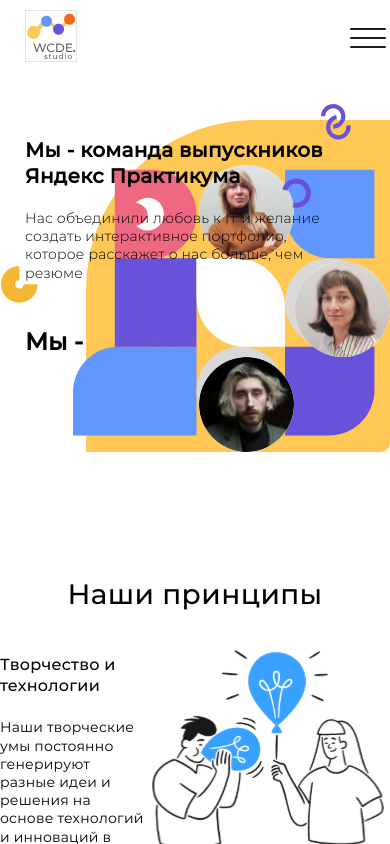
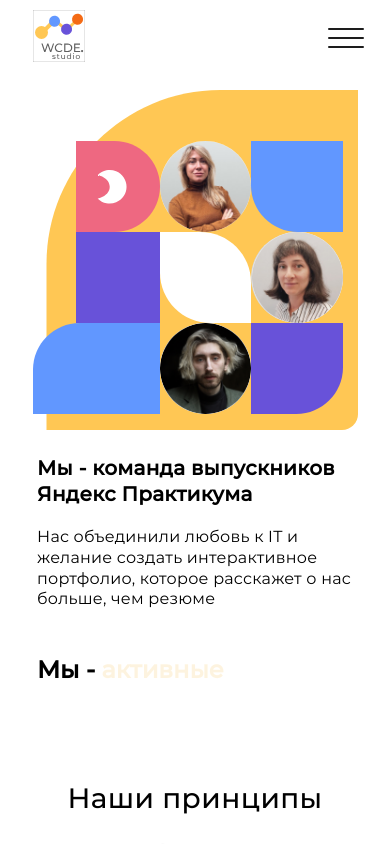
Before and after one commit to DarkwingDuck255/team-pet-project, a React (Create React App) app: page / in a window 390 px wide. Shown: the top 844 px of the page. Built offline with nearby package versions, Linux system fonts and the light colour scheme.

Commit message:
адаптация

```diff
--- a/package.json
+++ b/package.json
@@ -10,6 +10,7 @@
     "react": "^18.2.0",
     "react-dom": "^18.2.0",
     "react-router-dom": "^6.3.0",
+    "react-router-hash-link": "^2.4.3",
     "react-scripts": "5.0.1",
     "web-vitals": "^2.1.4"
   },
--- a/src/components/Footer/Footer.css
+++ b/src/components/Footer/Footer.css
@@ -18,7 +18,7 @@
     justify-content: flex-start;
     height: 100%;
     gap: 50px;
-    margin-left: 10%;
+    margin-left: 6%;
 }
 
 .footer__project {
@@ -63,7 +63,7 @@
     display: flex;
     flex-direction: column;
     justify-content: flex-start;
-    margin-right: 10%;
+    margin-right: 4%;
     align-self: flex-start;
     max-width: 250px;
     width: 100%;
@@ -116,10 +116,6 @@
         max-width: 200px;
     }
 
-    .footer__project:last-of-type {
-        margin-top: -125px;
-    }
-
     .footer__project-header {
         font-size: 16px;
     }
@@ -131,7 +127,7 @@
     .footer__contact-us {
         max-width: 250px;
         width: 100%;
-        margin-right: 5%;
+        margin-right: 3%;
     }
 
     .footer__contact-us-text {
@@ -146,3 +142,35 @@
         font-size: 14px;
     }
 }
+
+@media screen and (max-width: 951px) {
+    .footer__project:last-of-type {
+        margin-top: -125px;
+    }
+}
+
+@media screen and (max-width: 731px) {
+    .footer{
+        flex-direction: column;
+        max-width: 731px;
+    }
+
+    .footer__project-wrapepr {
+        flex-direction: column;
+        max-width: 731px;
+        width: auto;
+        align-self: start;
+        margin-left: 3%;
+    }
+
+    .footer__contact-us {
+        margin-right: 0;
+        margin-left: 3%;
+    }
+
+
+    .footer__project:last-of-type {
+        margin-top: 0;
+    }
+
+}
--- a/src/components/Footer/Footer.js
+++ b/src/components/Footer/Footer.js
@@ -1,5 +1,6 @@
 import React from "react";
 import { Link } from 'react-router-dom';
+import { HashLink } from 'react-router-hash-link';
 import './Footer.css';
 import letter from '../../images/letter.svg';
 
@@ -12,19 +13,19 @@
 
 
                 <div className="footer__project">
-                    <h4 className="footer__project-header">
+                    <Link to='/' className="footer__project-header common__link">
                         Проект
-                    </h4>
+                    </Link>
                     <div className="footer__project-list">
                         {/* <p className="footer__project-list-item">
                             О нас
                         </p> */}
-                        <p className="footer__project-list-item">
+                        <HashLink to='/#principals' className="footer__project-list-item common__link">
                             Наши принципы
-                        </p>
-                        <p className="footer__project-list-item">
+                        </HashLink>
+                        <HashLink to='/#tools' className="footer__project-list-item common__link">
                             Инструменты
-                        </p>
+                        </HashLink>
                     </div>
 
                 </div>
@@ -65,9 +66,9 @@
                 </div>
 
                 <div className="footer__project">
-                    <h4 className="footer__project-header">
+                    <Link to="/404" className="footer__project-header common__link">
                         Кейсы
-                    </h4>
+                    </Link>
                     {/* <div className="footer__project-list">
                         <p className="footer__project-list-item">
                             Наш сайт
@@ -85,7 +86,7 @@
                 </h4>
                 <div className="footer__contact-us-wrapper">
                     <img className="footer__contact-us-image" alt="напишите нам" src={letter} />
-                    <p className="footer__contact-us-email">wcde-studio@yandex.ru</p>
+                    <a href="mailto:wcde-studio@yandex.ru" className="footer__contact-us-email common__link">wcde-studio@yandex.ru</a>
                 </div>
             </div>
 
--- a/src/components/Header/Header.css
+++ b/src/components/Header/Header.css
@@ -1,12 +1,12 @@
 .header {
-    /* padding-top: 20px; */
     max-width: 1290px;
     width: 100%;
     display: flex;
     justify-content: center;
     padding-bottom: 124px;
-    overflow: hidden;
+    overflow: visible;
     position: relative;
+    flex-direction: column;
 }
 
 
@@ -70,7 +70,8 @@
     align-items: center;
     margin: 0;
     position: absolute;
-    left: 0px;
+    top: 0;
+    left: 0;
     z-index: 4;
     margin-left: 71px;
 }
@@ -259,6 +260,10 @@
     position: absolute;
     right: 0;
     bottom: 0;
+    background-image: url('../../images/figures-group.svg');
+    background-repeat: no-repeat;
+    background-size: 660px;
+    border-radius: 0 0 16px 0;
 }
 
 .header__image-figures {
@@ -282,10 +287,10 @@
 .header__images-face-olga {
     display: flex;
     position: absolute;
-    top: 70px;
-    right: 195px;
-    max-height: 194px;
-    max-width: 194px;
+    top: 104px;
+    right: 219px;
+    max-height: 184px;
+    max-width: 184px;
     width: 100%;
     border-radius: 50%;
 }
@@ -293,10 +298,10 @@
 .header__images-face-ilya {
     display: flex;
     position: absolute;
-    bottom: 0;
-    right: 195px;
-    max-height: 194px;
-    max-width: 194px;
+    bottom: 0px;
+    right: 219px;
+    max-height: 184px;
+    max-width: 184px;
     width: 100%;
     border-radius: 50%;
 }
@@ -304,10 +309,10 @@
 .header__images-face-ekaterina {
     display: flex;
     position: absolute;
-    top: 265px;
-    right: 0;
-    max-height: 194px;
-    max-width: 194px;
+    top: 287px;
+    right: 34px;
+    max-height: 184px;
+    max-width: 184px;
     width: 100%;
     border-radius: 50%;
 }
@@ -393,6 +398,13 @@
     }
 } */
 
+@media screen and (max-width: 1286px) {
+    .header {
+        overflow: hidden;
+    }
+}
+
+
 @media screen and (max-width:1024px) {
     .header {
         max-width: 677px;
@@ -410,9 +422,9 @@
     }
 
     .header__imgaes-block {
-        max-width: 317px;
-        max-height: 347px;
-        /* width: 100%; */
+        max-width: 325px;
+        max-height: 340px;
+        background-size: 326px
     }
 
     .header__nav-and-title-wrapper {
@@ -481,21 +493,21 @@
     }
 
     .header__images-face-olga {
-        max-width: 95px;
-        top: 60px;
-        right: 96px;
+        max-width: 91px;
+        top: 51px;
+        right: 107px;
     }
 
     .header__images-face-ilya {
-        max-width: 95px;
-        bottom: 0px;
-        right: 96px;
+        max-width: 91px;
+        bottom: 16px;
+        right: 107px;
     }
 
     .header__images-face-ekaterina {
-        max-width: 95px;
-        top: 157px;
-        right: 0px;
+        max-width: 91px;
+        top: 142px;
+        right: 15px;
     }
 
     .header__figure-one {
@@ -522,9 +534,17 @@
 
 }
 
+@media screen and (max-width:710px) {
+    .header {
+        overflow: hidden;
+    }
+}
+
 @media screen and (max-width: 600px) {
     .header {
         max-width: 600px;
+        align-items: center;
+        padding-bottom: 0;
     }
 
 
@@ -538,6 +558,7 @@
     .header__nav-and-title-wrapper {
         margin-left: 25px;
         margin-right: 25px;
+        margin-top: -12px;
     }
 
     .header__nav-button {
@@ -549,7 +570,7 @@
         width: 44px;
         background-color: transparent;
         cursor: pointer;
-        margin-right: 0;
+        margin-right: 15px;
     }
 
     .header__mobile-nav {
@@ -628,7 +649,8 @@
         width: 25px;
         background-color: transparent;
         cursor: pointer;
-        margin-right: 5px;
+        margin-right: 15px;
+        background-repeat: no-repeat;
     }
 
     .header__rectangle-one {
@@ -640,15 +662,59 @@
         box-shadow: none;
         border-radius: 0;
         flex-direction: column-reverse;
-        height:auto;
-    }
-
-    .header__imgaes-block {
-        max-width: none;
-
+        height: auto;
+        align-items: center;
     }
 
     .header__logo-link {
         margin-left: 25px;
     }
+
+    .header__imgaes-block {
+        margin-top: 90px;
+        width: 326px;
+        height: 341px;
+        position: relative;
+    }
+
+    .header__images-face-olga {
+        max-width: 91px;
+        top: 51px;
+        right: 107px;
+    }
+
+    .header__images-face-ilya {
+        max-width: 91px;
+        bottom: 16px;
+        right: 107px;
+    }
+
+    .header__images-face-ekaterina {
+        max-width: 91px;
+        top: 142px;
+        right: 15px;
+    }
+
+    .header__figure-two {
+        display: none;
+    }
+
+    .header__figure-three {
+        display: none;
+    }
+
+    .header__figure-four {
+        display: none;
+    }
+
+    .header__about-us {
+        font-weight: 400;
+        font-size: 16px;
+    }
 }
+
+@media screen and (max-width: 400px) {
+    .header {
+        max-width: 375px;
+    }
+}
--- a/src/components/Header/Header.js
+++ b/src/components/Header/Header.js
@@ -176,7 +176,7 @@
 
                         {/* <div className='header__images-block-wrapper'> */}
                         {/* <img className='header__image-figures' src={figures} alt='набор нестандартных фигур' /> */}
-                        <img className='header__image-yellow-rectangle' src={rectangle} alt='нестандартная фоновая фигура' />
+                        {/* <img className='header__image-yellow-rectangle' src={rectangle} alt='нестандартная фоновая фигура' /> */}
                         {/* </div> */}
                     </div>
                 </div>
--- a/src/components/Principals/Principals.css
+++ b/src/components/Principals/Principals.css
@@ -24,6 +24,7 @@
     text-align: right;
     border: solid 1px #38A1FF;
     border-radius: 20px;
+    box-sizing: border-box;
 }
 
 .principals__subtitle-and-descr {
@@ -167,3 +168,21 @@
         max-width: 244px;
     }
 }
+
+@media screen and (max-width: 700px) {
+
+    .principals__right-sided-pic {
+        flex-direction: column-reverse;
+        align-items: center;
+    }
+
+    .principals__right-sided-pic:nth-of-type(2n){
+        flex-direction: column-reverse;
+        align-items: center;
+        border: none;
+    }
+
+    .principals__subtitle-and-descr {
+        text-align: center;
+    }
+}
--- a/src/components/Principals/Principals.js
+++ b/src/components/Principals/Principals.js
@@ -15,7 +15,7 @@
 function Principals() {
 
     return (
-        <section className="principals">
+        <section className="principals" id="principals">
             <img src={figure1} className='principals__figure-one' alt="абстрактная геометрическая фигура" />
             <img src={figure2} className='principals__figure-two' alt="абстрактная геометрическая фигура" />
             <img src={figure3} className='principals__figure-three' alt="абстрактная геометрическая фигура" />
--- a/src/components/Tools/Tools.css
+++ b/src/components/Tools/Tools.css
@@ -27,23 +27,20 @@
 
 .tools__spoiler {
     max-width: 922px;
-    height: 68px;
+    max-height: 68px;
     width: 100%;
-    /* display: flex; */
-    /* flex-direction: column; */
-    /* justify-content: baseline; */
     border-radius: 20px;
-    /* margin-bottom: 28px; */
 }
 
 .tools__spoiler_open {
-    height: 200px;
-    transition: height .4s ease-in-out;
+    height: auto;
+    max-height: 200px;
+    transition: max-height .4s ease-in-out;
 }
 
 .tools__spoiler_close {
     /* height: 68px; */
-    transition: height .4s ease-in-out;
+    transition: max-height .4s ease-in-out;
 }
 
 .tools__spoilers-wrap {
@@ -126,6 +123,7 @@
     max-width: 626px;
     width: 100%;
     padding-bottom: 127px;
+    z-index: 1;
 }
 
 .tools__summary-text {
@@ -155,7 +153,7 @@
 
 .tools__summary-link:hover {
     color: chocolate;
-    transition:  all 0.5s ease-in-out;
+    transition: all 0.5s ease-in-out;
     opacity: 0.6;
 }
 
@@ -169,7 +167,7 @@
     padding-top: 16px;
     height: fit-content;
     opacity: 0;
-
+    margin-bottom: 25px;
 }
 
 .tools__spoiler-description-wrapp_open {
@@ -181,7 +179,7 @@
 
 .tools__spoiler-description-wrapp_close {
     /* visibility: hidden; */
-    transition: opacity 1s ease;
+    transition: opacity .5s ease;
     opacity: 0;
     overflow: hidden;
 }
@@ -228,7 +226,7 @@
     }
 
     .tools__spoiler_open {
-        height: 250px;
+        max-height: 250px;
     }
 
     .tools__spoiler-title {
@@ -243,6 +241,7 @@
 
     .tools__summary-text {
         font-size: 24px;
+        text-align: center;
     }
 
     .tools__summary-link {
@@ -250,3 +249,56 @@
         font-size: 20px;
     }
 }
+
+@media screen and (max-width: 600px) {
+    .tools {
+        max-width: 354px;
+    }
+
+    .tools__spoiler_open {
+        max-height: 460px;
+    }
+
+    .tools__title-desciption {
+        text-align: center;
+    }
+
+    .tools__summary {
+        flex-direction: column;
+    }
+
+    .tools__summary-text {
+        margin-bottom: 20px;
+    }
+
+    .tools__summary-link {
+        max-width: 325px;
+    }
+}
+
+@media screen and (max-width: 500px) {
+
+    .tools__title {
+        font-size: 28px;
+    }
+
+    .tools__title-desciption {
+        text-align: center;
+        font-size: 16px;
+    }
+
+    .tools__spoilers-wrap {
+        align-items: center;
+    }
+
+    .tools__spoiler {
+        max-width: 325px;
+    }
+
+    .tools__spoiler-title {
+        margin-left: 25px;
+        text-align: left;
+    }
+
+
+}
--- a/src/components/Tools/Tools.js
+++ b/src/components/Tools/Tools.js
@@ -49,7 +49,7 @@
     }
 
     return (
-        <section className="tools">
+        <section className="tools" id="tools">
             <h2 className="tools__title">
                 Инструменты
             </h2>
```
Also changed, not shown: 1 other file (tests, documents, lock files or other folders). Lines whose indentation alone changed are shown as unchanged.
